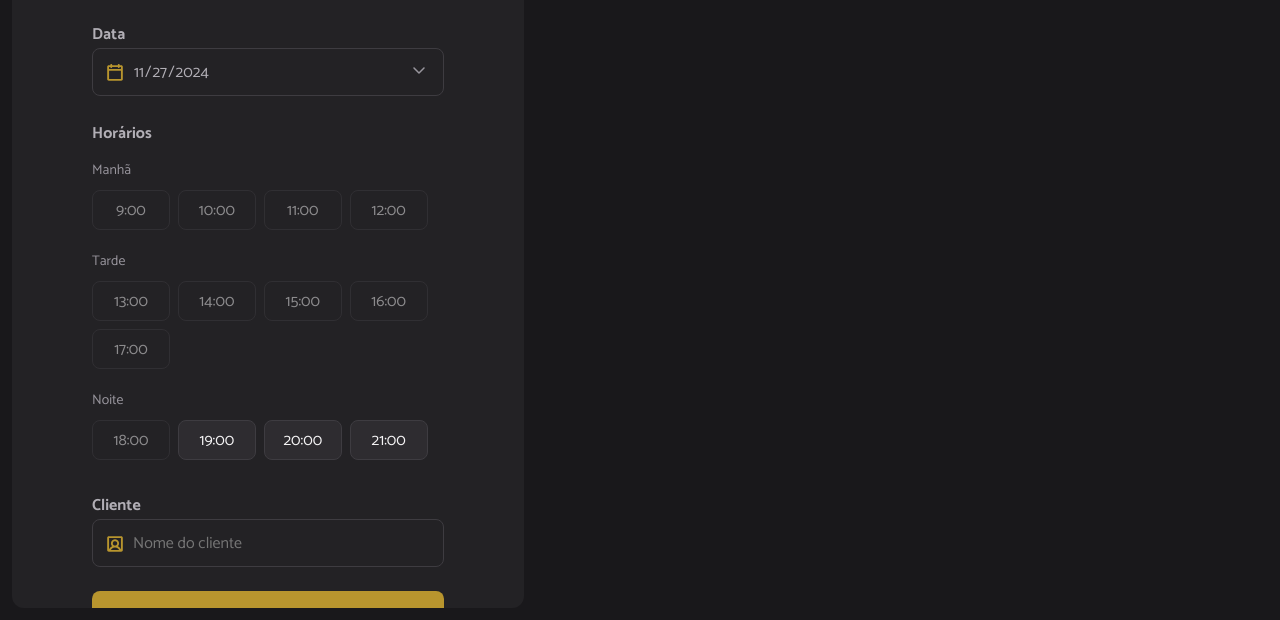
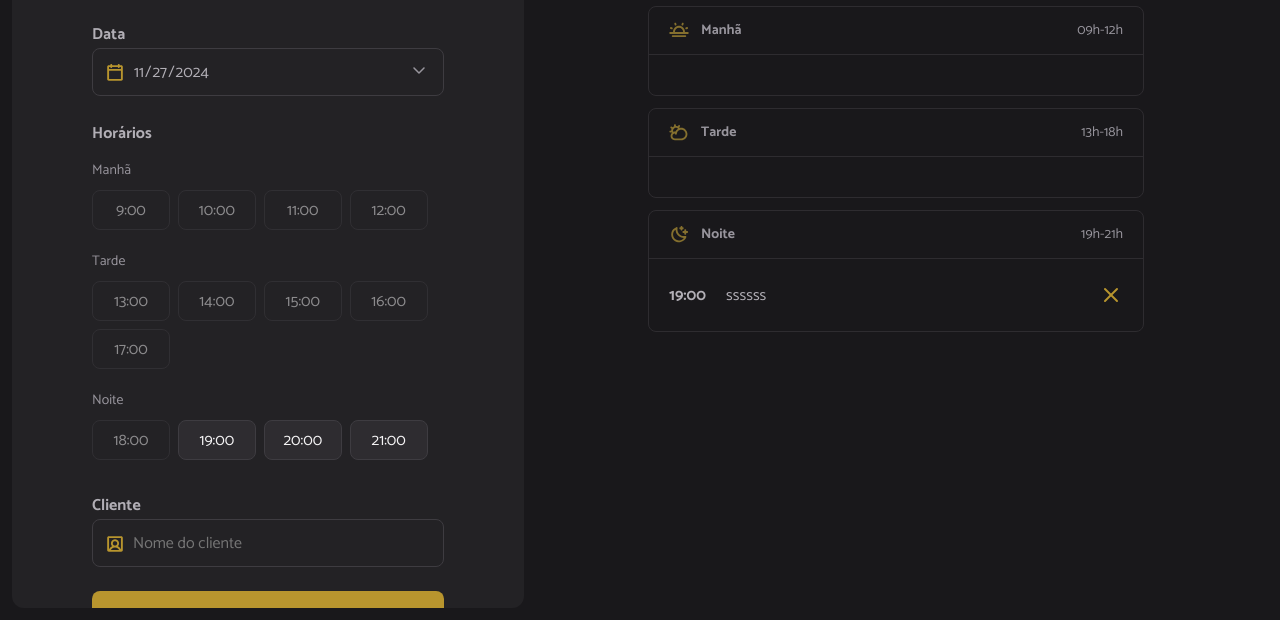
Before and after one commit to ryuzera/agendamento-de-corte-api, a website built with webpack: page index.html in a window 1280 px wide. Shown: the part 180-800 px from the top of the page. Built offline with nearby package versions, Linux system fonts and the light colour scheme; data requests are answered from the project's data file.

Commit message:
Renderizando os agendamentos do dia - DOM

```diff
--- a/index.html
+++ b/index.html
@@ -80,7 +80,7 @@
           <p>Visualize os agendamentos de acordo com o dia selecionado</p>
         </header>
 
-        <!-- <section class="schedule-period">
+        <section class="schedule-period">
           <header>
             <img src="./src/assets/morning.svg" alt="Manhã" />
             <strong>Manhã</strong>
@@ -88,7 +88,7 @@
           </header>
           <ul id="period-morning" class="period">
 
-            <li>
+            <!-- <li>
               <strong>11:00</strong>
               <span>Rodrigo Gonçalves</span>
               <img
@@ -96,11 +96,11 @@
                 alt="Cancelar"
                 class="cancel-icon"
               />
-            </li>
+            </li> -->
           </ul>
-        </section> -->
+        </section>
 
-        <!-- <section class="schedule-period">
+        <section class="schedule-period">
           <header>
             <img src="./src/assets/afternoon.svg" alt="Tarde" />
             <strong>Tarde</strong>
@@ -108,7 +108,7 @@
           </header>
           <ul id="period-afternoon" class="period">
 
-            <li>
+            <!-- <li>
               <strong>14:00</strong>
               <span>Rodrigo Gonçalves</span>
               <img
@@ -116,11 +116,11 @@
                 alt="Cancelar"
                 class="cancel-icon"
               />
-            </li>
+            </li> -->
           </ul>
-        </section> -->
+        </section>
 
-        <!-- <section class="schedule-period">
+        <section class="schedule-period">
           <header>
             <img src="./src/assets/night.svg" alt="noite" />
             <strong>Noite</strong>
@@ -128,7 +128,7 @@
           </header>
           <ul id="period-night" class="period">
 
-            <li>
+            <!-- <li>
               <strong>19:00</strong>
               <span>Rodrigo Gonçalves</span>
               <img
@@ -136,9 +136,9 @@
                 alt="Cancelar"
                 class="cancel-icon"
               />
-            </li>
+            </li> -->
           </ul>
-        </section> -->
+        </section>
       </aside>
     </div>
 
--- a/src/modules/schedules/load.js
+++ b/src/modules/schedules/load.js
@@ -1,6 +1,6 @@
 import { scheduleFetchByDay } from "../../services/schedule-fetch-by-day.js"
 import { hoursLoad } from "../form/hours-load";
-
+import { schedulesShow } from "../schedules/show.js"
 // Seleciona o input de data
 const selectedDate = document.getElementById("date")
 
@@ -11,6 +11,9 @@ export async function schedulesDay() {
     // Busca na API os agendamentos
     const dailySchedules = await scheduleFetchByDay({ date })
 
+    // Exibe os agendamentos
+    schedulesShow({ dailySchedules })
+
     // Renderiza as horas disponíveis
     hoursLoad({ date })
 }
--- /dev/null
+++ b/src/modules/schedules/show.js
@@ -0,0 +1,53 @@
+import dayjs from "dayjs";
+
+// Seleciona as sessões manhã, tarde e noite
+const periodMorning = document.getElementById("period-morning")
+const periodAfternoon = document.getElementById("period-afternoon")
+const periodNight = document.getElementById("period-night")
+
+export function schedulesShow({ dailySchedules }) {
+    try {
+        // Limpa as listas
+        periodMorning.innerHTML = ""
+        periodAfternoon.innerHTML = ""
+        periodMorning.innerHTML = ""
+
+        // Rendereiza os agendamentos por período
+        dailySchedules.forEach((schedule) => {
+            const item = document.createElement("li")
+            const time = document.createElement("strong")
+            const name = document.createElement("span")
+
+            // Adiciona o id do agendamento
+            item.setAttribute("data-id", schedule.id)
+
+            time.textContent = dayjs(schedule.when).format("HH:mm")
+            name.textContent = schedule.name
+
+            // Criar o ícone de cancelar o agendamento
+            const cancelIcon = document.createElement("img")
+            cancelIcon.classList.add("cancel-icon")
+            cancelIcon.setAttribute("src", "./src/assets/cancel.svg")
+            cancelIcon.setAttribute("alt", "Cancelar")
+
+            // Adiciona o tempo, nome e ícone no item
+            item.append(time, name, cancelIcon)
+
+            // Obtém somente a hora
+            const hour = dayjs(schedule.when).hour()
+
+            // Renderiza o agendamento na sessão (manhã, tarde ou noite)
+            if(hour <= 12) {
+                periodMorning.appendChild(item)
+            } else if (hour > 12 && hour <= 18) {
+                periodAfternoon.appendChild(item)
+            } else {
+                periodNight.appendChild(item)
+            }
+        })
+
+    } catch (error) {
+        alert("Não foi possível exibir os agendamentos")
+        console.log(error)
+    }
+}
```
